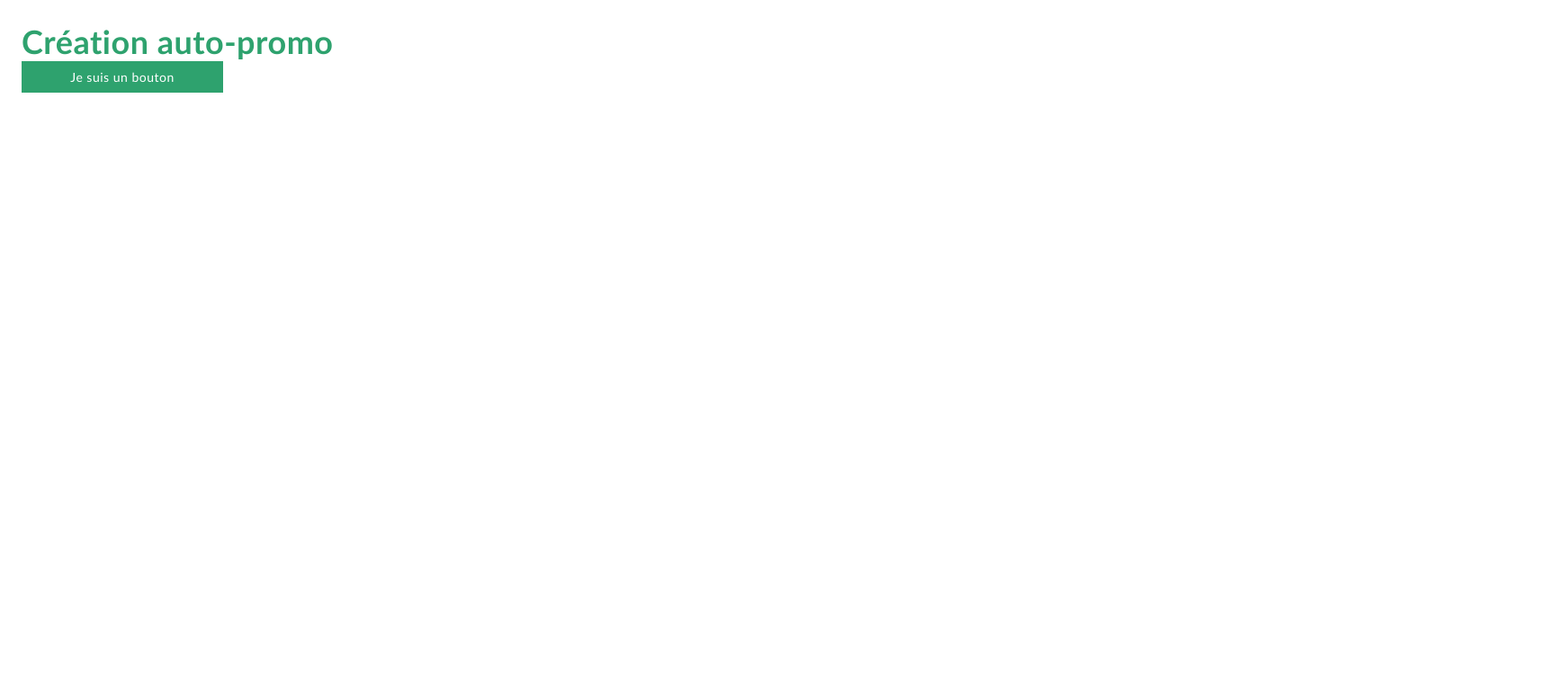
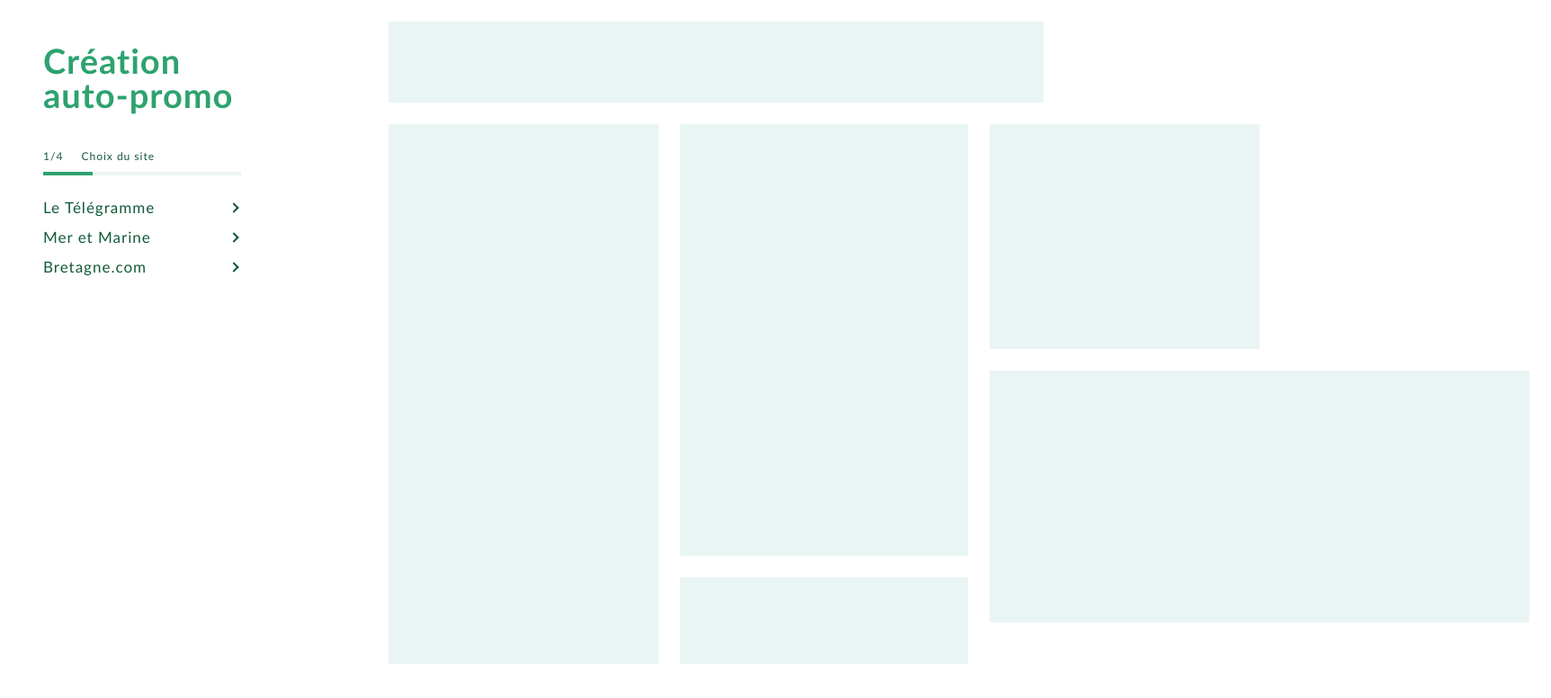
Before and after one commit to yannickvdthoren/autopromo, a plain HTML site: page index.html in a window 1280 px wide. Shown: the whole page at 90% size, 1724 px wide, since content can reach past the window. Drawn offline with Linux system fonts and the light colour scheme; a web font is replaced by a local one.

Commit message:
Design home page and create telegramme.html

```diff
--- a/home.scss
+++ /dev/null
@@ -1,18 +0,0 @@
-// out: ../dist/home.css, compress: true
-@import 'global/_reset.scss';
-@import 'global/_colors.scss';
-@import 'global/_fonts.scss';
-@import 'global/_button.scss';
-@import 'global/_icons.scss';
-@import 'global/_base.scss';
-
-/* Components */
-@import 'components/_header.scss';
-@import 'components/_search.scss';
-@import 'components/_category.scss';
-@import 'components/_cards.scss';
-@import 'components/_level.scss';
-@import 'components/_location.scss';
-@import 'components/_stars.scss';
-@import 'components/_ad.scss';
-@import 'components/_footer.scss';
--- a/index.html
+++ b/index.html
@@ -6,8 +6,32 @@
 	<link rel="stylesheet" href="https://use.typekit.net/lkz3lyw.css">
 	<link rel="stylesheet" type="text/css" href="./dist/style.css">
 </head>
-<body>
-	<h1>Création auto-promo</h1>
-	<a href="" class="btn">Je suis un bouton</a>
+<body class="home">
+	<aside class="menu">
+		<h1 class="menu__title">Création <br>auto-promo</h1>
+		<div class="menu__progress">
+			<p class="menu__progress__step"><span class="menu__progress__number">1/4</span> Choix du site</p>
+			<progress class="menu__progress__bar" value="25" max="100"></progress>
+		</div>
+		<ul class="menu__list">
+			<li class="menu__list__item">
+				<a href="telegramme.html" class="menu__list__link">Le Télégramme</a>
+			</li>
+			<li class="menu__list__item">
+				<a href="Meretmarine.html" class="menu__list__link">Mer et Marine</a>
+			</li>
+			<li class="menu__list__item">
+				<a href="bretagne.html" class="menu__list__link">Bretagne.com</a>
+			</li>
+		</ul>
+	</aside>
+	<main class="ads">
+			<div class="ads__item" id="megaban"></div>
+			<div class="ads__item" id="gigapave"></div>
+			<div class="ads__item" id="interstitiel"></div>
+			<div class="ads__item" id="miniban"></div>
+			<div class="ads__item" id="pave"></div>
+			<div class="ads__item" id="email-offre"></div>
+	</main>
 </body>
 </html>
--- a/src/css/global/_base.scss
+++ b/src/css/global/_base.scss
@@ -3,8 +3,12 @@ html{
   color: $darkGreen;
 }
 body{
-  margin: 24px;
+  display: flex;
+  padding: 24px;
 }
 h1{
   color: $green;
 }
+a{
+  color: $darkGreen;
+}
--- a/src/css/global/_button.scss
+++ b/src/css/global/_button.scss
@@ -1,7 +1,6 @@
 // main: ../style.scss
 .btn{
   display: block;
-  max-width: 224px;
   padding: 8px;
   text-align: center;
   font-size: 14px;
@@ -9,6 +8,7 @@
   background: $green;
   border: 1px solid $green;
   transition: all .3s ease-in-out;
+  cursor: pointer;
 }
 @media (hover:hover){
   .btn:hover{
--- a/src/css/global/_fonts.scss
+++ b/src/css/global/_fonts.scss
@@ -2,9 +2,10 @@
 html{
   font-family: 'din-2014-narrow', 'Trebuchet MS', 'Lucida Sans Unicode', 'Lucida Grande', 'Lucida Sans', Arial, sans-serif;
   font-size: 12px;
-  letter-spacing: 0.5px;
+  letter-spacing: 1px;
 }
 h1{
-  font-size: 36px;
+  font-size: 38px;
   font-weight: bold;
+  line-height: 1;
 }
--- /dev/null
+++ b/src/css/shared/_aside.scss
@@ -0,0 +1,69 @@
+// main: ../style.scss
+.menu{
+  flex: 0 0 auto;
+  display: flex;
+  flex-direction: column;
+  max-width: 220px;
+  width: 100%;
+  height: 100%;
+  margin: 24px;
+}
+.menu__progress{
+  margin-top: 42px;
+}
+.menu__progress__number{
+  margin-right: 16px
+}
+.menu__progress__bar[value]{
+  width: 100%;
+  height: 4px;
+  -webkit-appearance: none;
+   appearance: none;
+}
+progress[value]::-webkit-progress-bar{
+  background-color: $lightGreen;
+}
+progress[value]::-webkit-progress-value{
+  background-color: $green;
+}
+.menu__list{
+  margin-top: 12px;
+  font-size: 17px;
+}
+.menu__list__item{
+  margin: 12px 0;
+}
+.menu__list__link{
+  position: relative;
+  display: flex;
+  align-items: center;
+  width: 100%;
+}
+.menu__list__link::before{
+  content: '';
+  position: absolute;
+  z-index: -1;
+  top: 0;
+  left: -4px;
+  height: 24px;
+  width: 0;
+  background: $lightGreen;
+  transition: all .6s ease-in-out;
+}
+.menu__list__link::after{
+  content: "";
+  display: inline-block;
+  padding: 3px;
+  margin-left: auto;
+  margin-right: 4px;
+  vertical-align: middle;
+  border: solid;
+  border-width: 0 2px 2px 0;
+  -webkit-transform: rotate(-45deg);
+  transform: rotate(-45deg);
+}
+@media (hover:hover){
+  .menu__list__link:hover::before{
+    width: calc(100% + 8px);
+  }
+}
--- /dev/null
+++ b/src/css/shared/_main.scss
@@ -0,0 +1,36 @@
+// main: ../style.scss
+.ads{
+  display: grid;
+  grid-gap: 24px;
+  grid-template-columns: 300px 320px 60px 216px 276px;
+  grid-template-rows: 90px 250px 206px 50px 22px;
+  grid-template-areas:
+  "megaban megaban megaban . ."
+  "gigapave interstitiel pave pave ."
+  "gigapave interstitiel email-offre email-offre email-offre"
+  "gigapave miniban email-offre email-offre email-offre"
+  "gigapave miniban . . .";
+  margin-left: 140px;
+  padding-right: 24px;
+}
+.ads__item{
+  background: $lightGreen;
+}
+#megaban{
+  grid-area: megaban;
+}
+#gigapave{
+  grid-area: gigapave;
+}
+#interstitiel{
+  grid-area: interstitiel;
+}
+#pave{
+  grid-area: pave;
+}
+#email-offre{
+  grid-area: email-offre;
+}
+#miniban{
+  grid-area: miniban;
+}
--- a/src/css/style.scss
+++ b/src/css/style.scss
@@ -5,3 +5,6 @@
 @import 'global/_button.scss';
 @import 'global/_icons.scss';
 @import 'global/_base.scss';
+
+@import 'shared/_aside.scss';
+@import 'shared/_main.scss';
```
Also changed, not shown: telegramme.html (added, +44 -0 lines), dist/style.css.
